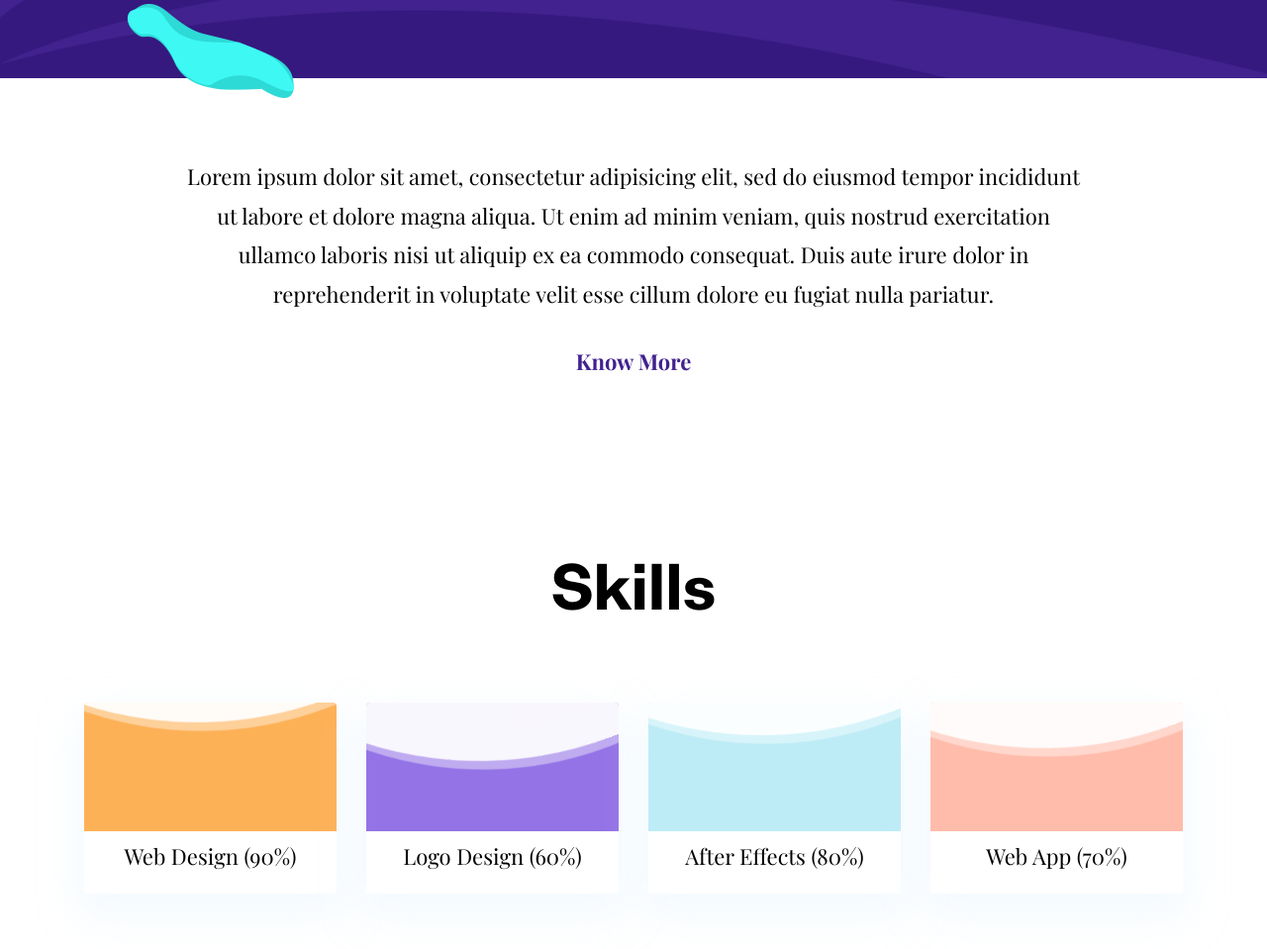
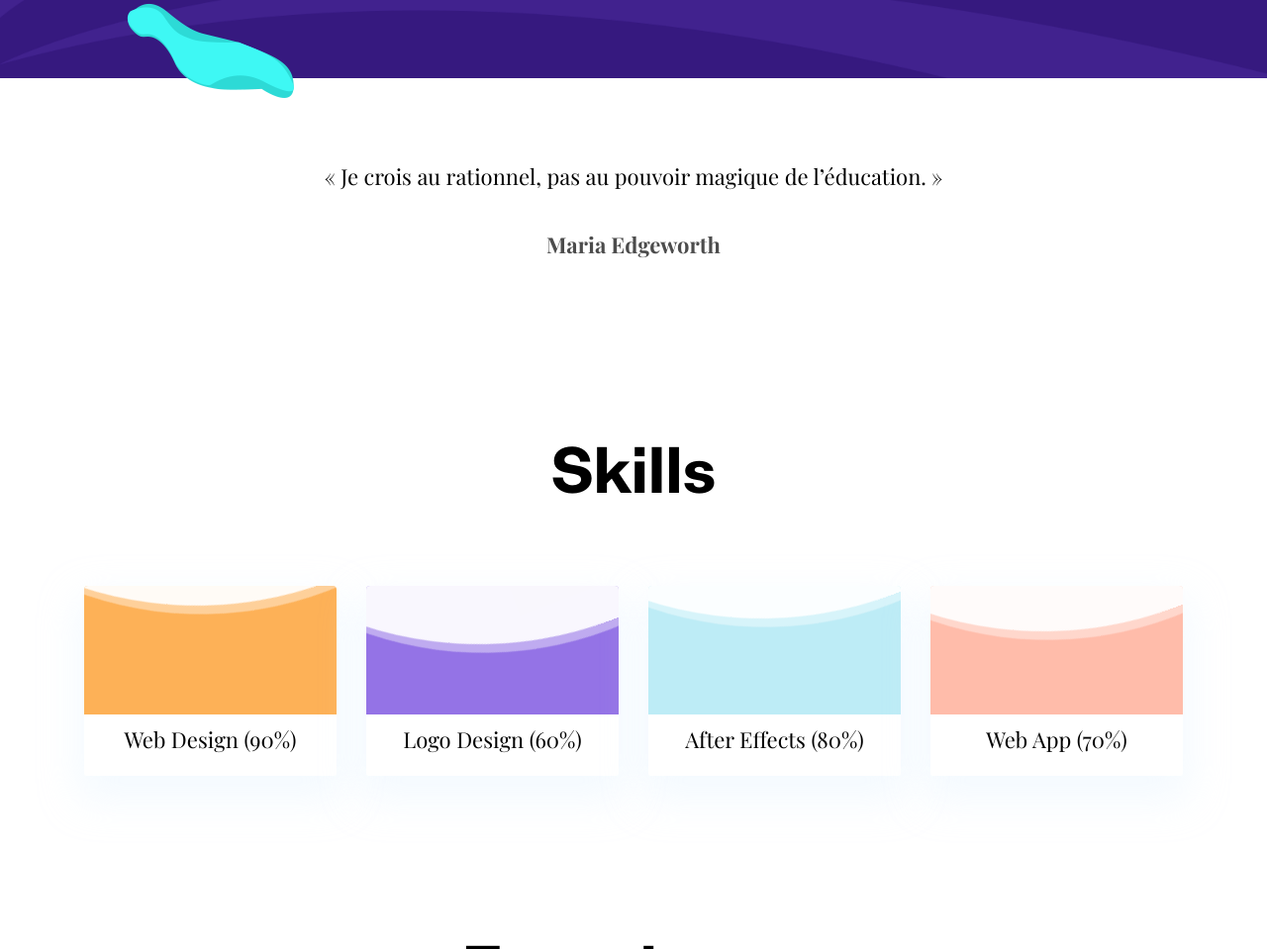
Before and after one commit to Ecoriap/site, a plain HTML site: page index.html in a window 1280 px wide. Shown: the part 773-1732 px from the top of the page at 99% size. Drawn offline with nearby package versions, Linux system fonts and the light colour scheme.

Commit message:
Update index.html

```diff
--- a/index.html
+++ b/index.html
@@ -111,11 +111,8 @@
   <div class="container">
     <div class="row">
       <div class="col-lg-10 mx-auto text-center">
-        <p class="font-secondary paragraph-lg text-dark">Lorem ipsum dolor sit amet, consectetur adipisicing elit, sed
-          do eiusmod tempor incididunt ut labore et dolore magna aliqua. Ut enim ad minim veniam, quis nostrud
-          exercitation ullamco laboris nisi ut aliquip ex ea commodo consequat. Duis aute irure dolor in reprehenderit
-          in voluptate velit esse cillum dolore eu fugiat nulla pariatur.</p>
-        <a href="about.html" class="btn btn-transparent">know more</a>
+        <p class="font-secondary paragraph-lg text-dark">« Je crois au rationnel, pas au pouvoir magique de l’éducation. »</p>
+        <a class="btn btn-transparent">Maria Edgeworth</a>
       </div>
     </div>
   </div>
```
